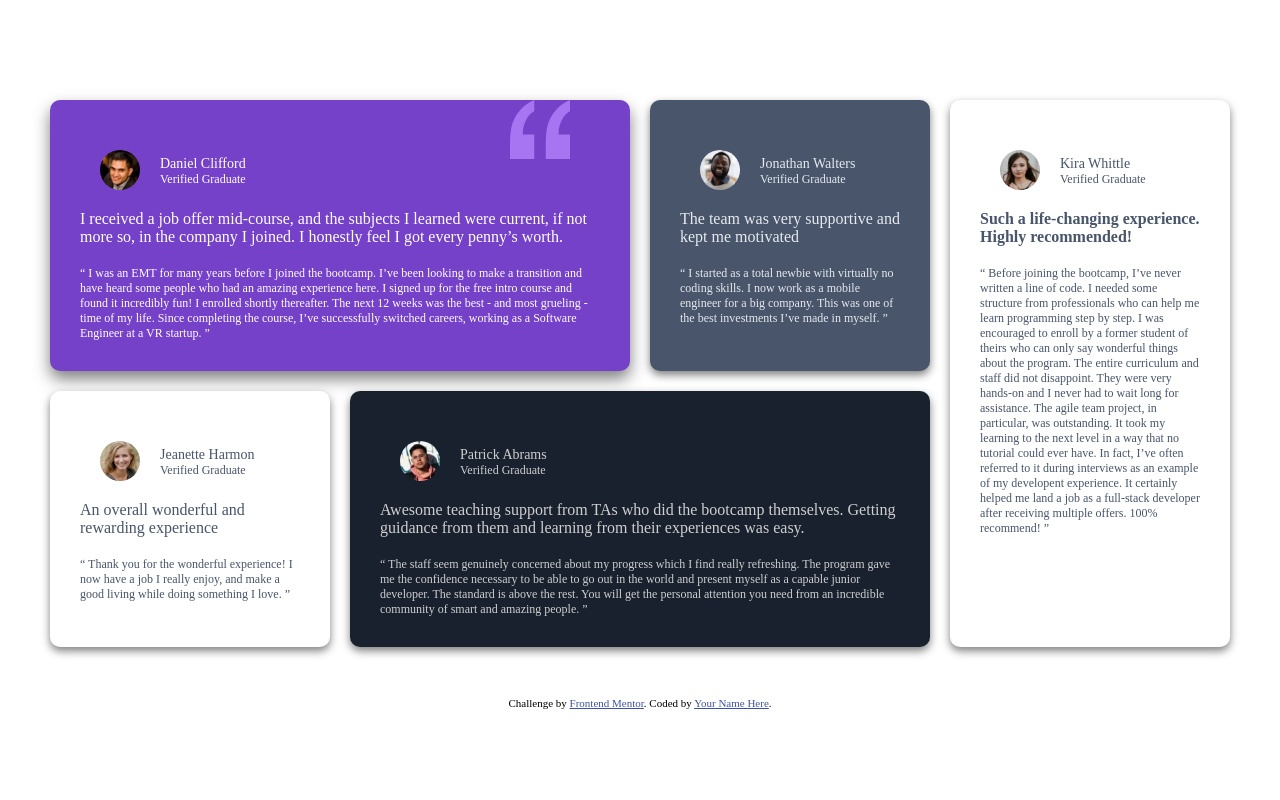
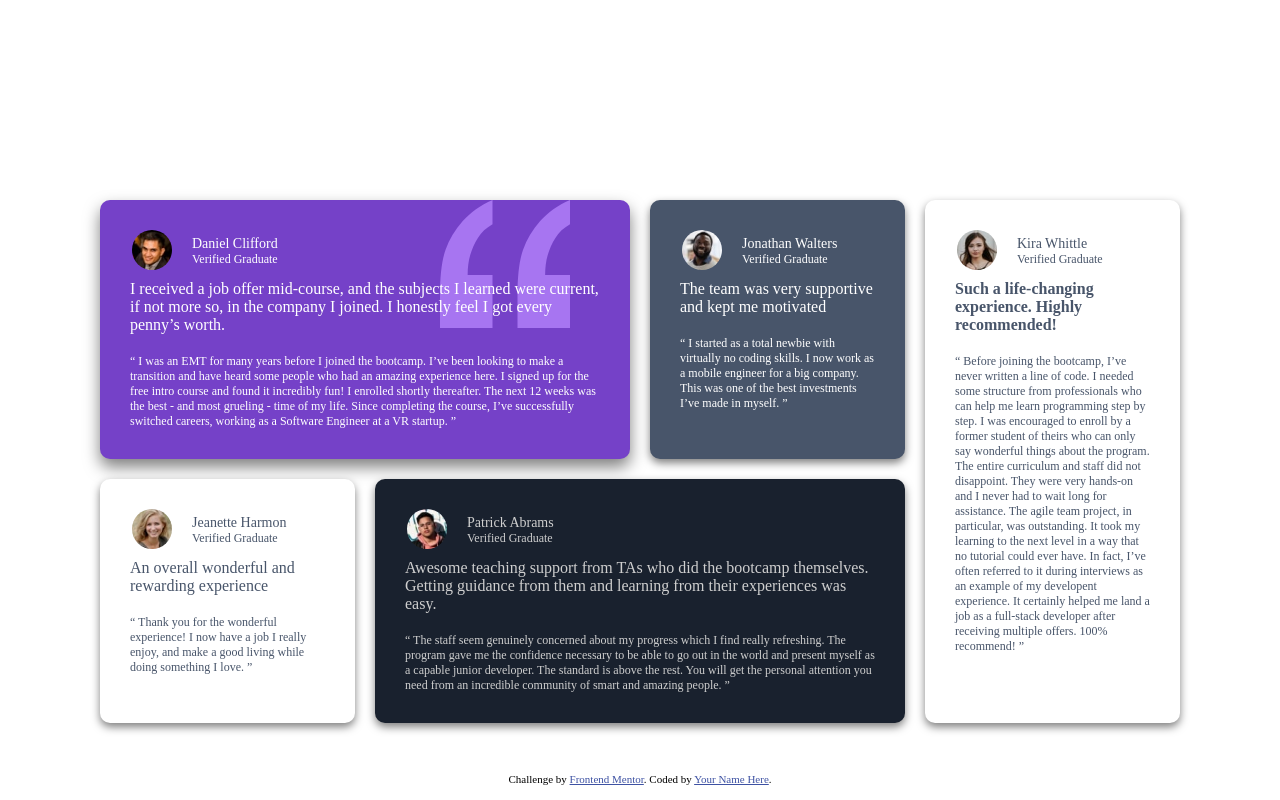
Before and after one commit to mohamedabdella777/testimonials-grid-section-main, a plain HTML site: page index.html in a window 1280 px wide. Drawn offline with Linux system fonts and the light colour scheme.

Commit message:
secod change in css file

```diff
--- a/design/style.css
+++ b/design/style.css
@@ -5,11 +5,11 @@
 }
 .Daniel{
     background: url(../images/bg-pattern-quotation.svg) no-repeat;
-    background-size:  118px;
+    background-size:  130px;
     background-position: top  right 60px;
     background-color:  hsl(263, 55%, 52%);
     border-radius: 10px;
-    color: #fff;
+    color: hsl(0, 0%, 100%);
     padding: 30px;
     box-shadow: 0 8px 16px rgba(0, 0, 0, 0.5);
 }
@@ -33,8 +33,9 @@ img{
 .flex{
     display: flex;
     align-items: center;
-    margin-bottom: 20px;
-    margin-top: 20px;
+    margin-bottom: 10px;
+    margin-top: 0px;
+    margin-left: -18px;
 }
 .title{
     margin-left: 20px;
@@ -48,7 +49,7 @@ span{
 }
 .Jonathan{
     background: hsl(217, 19%, 35%) ;
-    color:  hsl(214, 17%, 92%);
+    color: hsl(0, 0%, 100%) ;
     border-radius: 10px;
     padding: 30px;
 
@@ -87,24 +88,21 @@ span{
 }
 
 .container {
-   margin-top: 50px;
+    margin-top: 150px;
     display: grid;
     grid-template-columns: repeat(4 ,1fr);
     grid-template-rows: repeat(2, auto); /* Two rows */
     gap: 20px; /* Space between items */
     padding: 50px; /* Increased padding for better spacing */
+    margin-left: 50px;
+    margin-right: 50px;
+
+
 }
 .Daniel {
   grid-column: 1/3;
   grid-row: 1;
-  background: url(../images/bg-pattern-quotation.svg) no-repeat;
-    background-size:  60px;
-    background-position: top  right 60px;
-    background-color:  hsl(263, 55%, 52%);
-    border-radius: 10px;
-    color: #fff;
-    padding: 30px;
-    box-shadow: 0 8px 16px rgba(0, 0, 0, 0.5);
+
 
 }
 .Jonathan {
@@ -153,6 +151,7 @@ span{
     .Kira {
         grid-column: 1;
         grid-row: 5;
+
     }
     .Daniel,.Jonathan, .Jeanette ,  .Patrick ,  .Kira {
 
@@ -203,6 +202,7 @@ span{
     .Kira {
         grid-column: 1/4;
         grid-row: auto;
+
     }
 }
   /* small screens  */
@@ -229,5 +229,6 @@ span{
     }
     .Kira {
         grid-row: 5;
+
     }
 }
```
